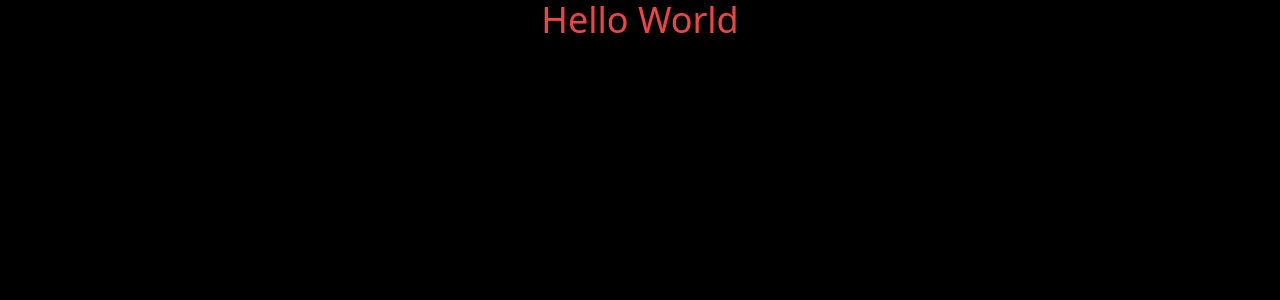
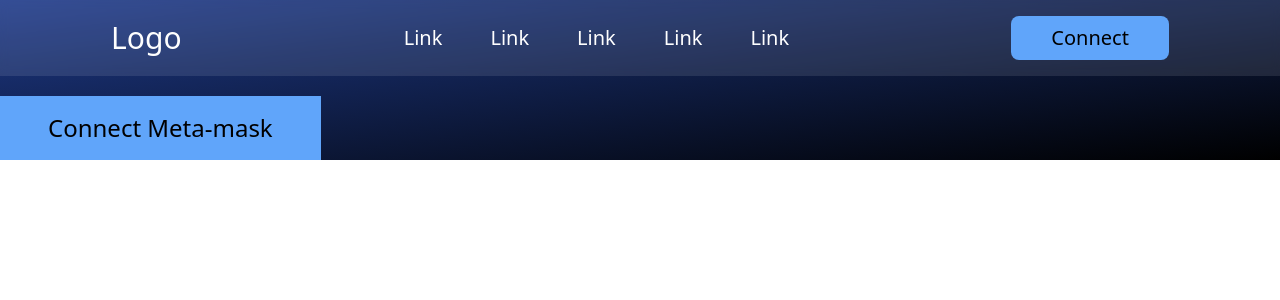
Before and after one commit to sreyom31/hedgeFI, a Next.js app in the folder protocol-api/client/: page / in a window 1280 px wide. Shown: the top 300 px of the page. Built offline with nearby package versions, Linux system fonts and the light colour scheme.

Commit message:
Added Meta Mask Connection

```diff
--- /dev/null
+++ b/protocol-api/client/components/header.js
@@ -0,0 +1,34 @@
+import { useState } from "react"
+import { connectMeta } from "./meta"
+
+const Header = () => {
+
+    const [web3, setWeb3] = useState(null)
+    const [address, setAddress] = useState(null)
+
+    const connectAccount = () => {
+        connectMeta(setAddress, setWeb3)
+    }
+
+    return (
+        <header className="w-full fixed top-0 left-1/2 py-4 flex text-white
+        justify-around items-center -translate-x-1/2 bg-white bg-opacity-10 backdrop-blur-sm">
+            <div className="text-3xl">
+                Logo
+            </div>
+            <ul className="flex space-x-12 text-xl">
+                <li><a href="#">Link</a></li>
+                <li><a href="#">Link</a></li>
+                <li><a href="#">Link</a></li>
+                <li><a href="#">Link</a></li>
+                <li><a href="#">Link</a></li>
+            </ul>
+            <div className="py-2 px-10 bg-blue-400 hover:bg-blue-500
+            text-xl text-black rounded-lg cursor-pointer" onClick={connectAccount}>
+                Connect
+            </div>
+        </header>
+    )
+}
+
+export default Header
--- /dev/null
+++ b/protocol-api/client/components/landing/landing.js
@@ -0,0 +1,23 @@
+import { useEffect, useState } from "react"
+import { connectMeta } from "../meta"
+
+const Landing = () => {
+
+    const [web3, setWeb3] = useState(null)
+    const [address, setAddress] = useState(null)
+
+    const connectAccount = () => {
+        connectMeta(setAddress, setWeb3);
+    }
+
+    return (
+        <section className="pt-24 bg-gradient-to-br from-blue-900 to-black">
+            <button className="outline-none py-4 px-12 text-2xl bg-blue-400
+            hover:bg-blue-600 hover:outline-none" onClick={connectAccount}>
+                Connect Meta-mask
+            </button>
+        </section>
+    )
+}
+
+export default Landing
--- /dev/null
+++ b/protocol-api/client/components/layout.js
@@ -0,0 +1,14 @@
+import Header from "./header";
+
+const Layout = ({ children }) => {
+    return (
+        <>
+            <Header />
+            <div>
+                {children}
+            </div>
+        </>
+    );
+};
+
+export default Layout;
--- /dev/null
+++ b/protocol-api/client/components/meta.js
@@ -0,0 +1,16 @@
+let Web3 = require('web3');
+
+const connectMeta = (setAddress, setWeb3) => {
+    window.ethereum ?
+    ethereum.request({ method: "eth_requestAccounts" }).then((accounts) => {
+        setAddress(accounts[0])
+        let w3 = new Web3(ethereum)
+        setWeb3(w3)
+        console.log(w3)
+    }).catch((err) => console.log(err))
+    : console.log("Please install MetaMask")
+}
+
+export {
+    connectMeta
+}
--- a/protocol-api/client/package.json
+++ b/protocol-api/client/package.json
@@ -14,7 +14,8 @@
     "eslint-config-next": "13.1.6",
     "next": "13.1.6",
     "react": "18.2.0",
-    "react-dom": "18.2.0"
+    "react-dom": "18.2.0",
+    "web3": "^1.8.2"
   },
   "devDependencies": {
     "autoprefixer": "^10.4.13",
--- a/protocol-api/client/pages/index.js
+++ b/protocol-api/client/pages/index.js
@@ -1,6 +1,8 @@
 import Head from 'next/head'
 import Image from 'next/image'
 
+import Layout from '../components/layout'
+import Landing from '@/components/landing/landing'
 
 export default function Home() {
   return (
@@ -11,8 +13,10 @@ export default function Home() {
 				<meta name="viewport" content="width=device-width, initial-scale=1" />
 				<link rel="icon" href="/favicon.ico" />
 			</Head>
-			<main className={"h-screen bg-black"}>
-				<p className={"text-4xl text-center text-red-500"}> Hello World </p>
+			<main>
+				<Layout>
+					<Landing />
+				</Layout>
 			</main>
 		</>
   )
```
Also changed, not shown: 1 other file (tests, documents, lock files or other folders).
